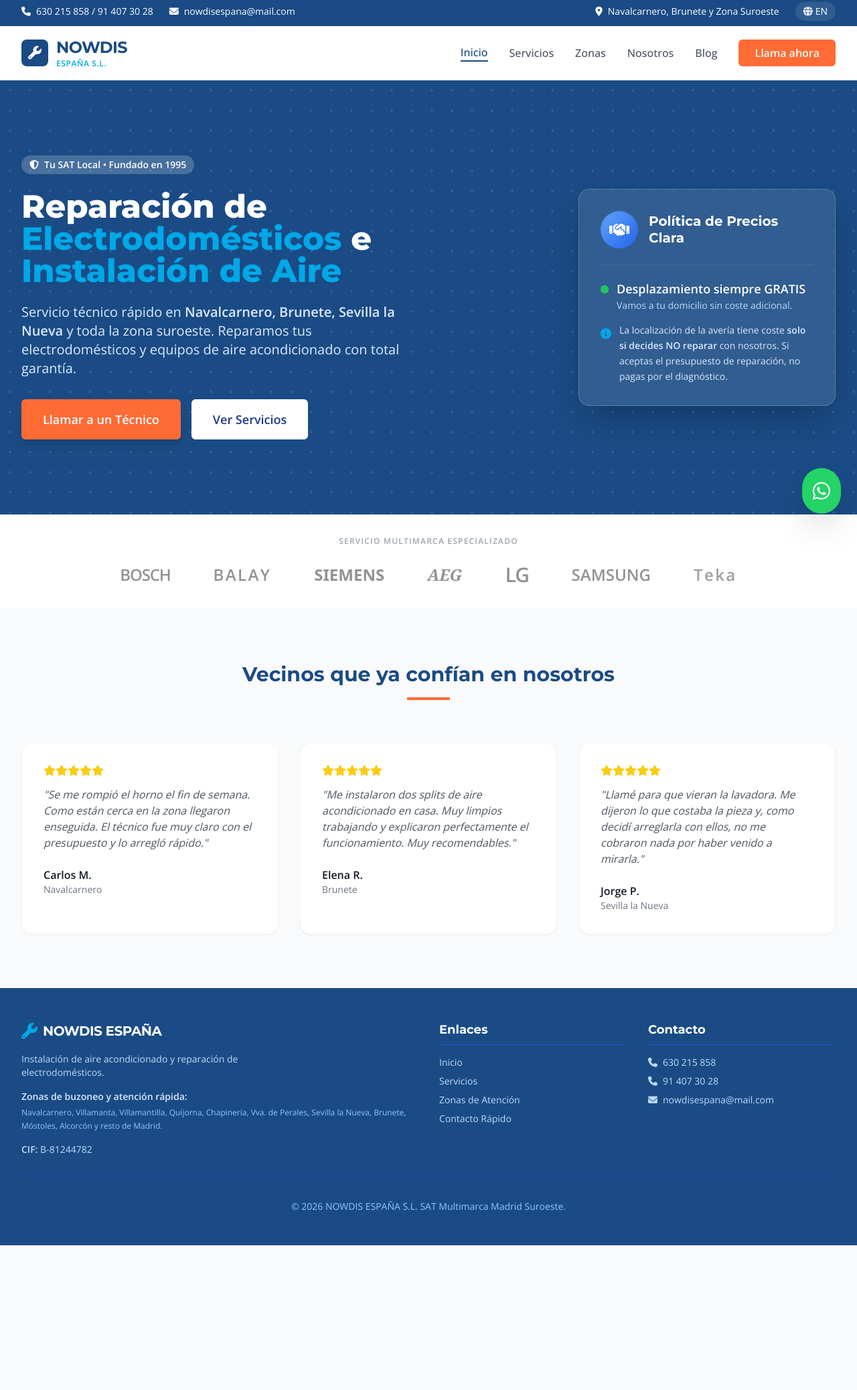
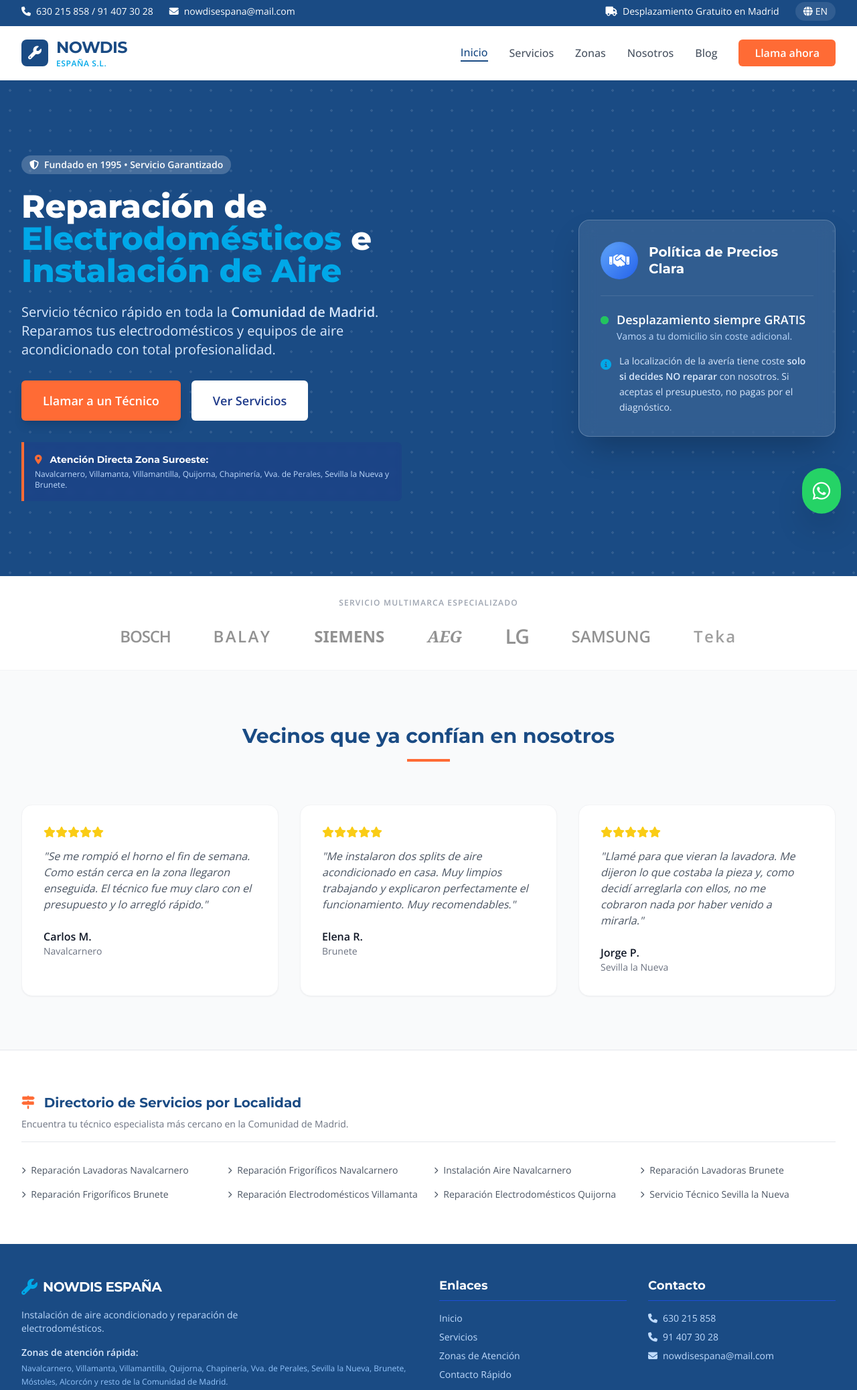
Before and after one commit to Coremal/Nowdis, a plain HTML site: page index.html in a window 1280 px wide. Shown: the part 5-2080 px from the top of the page at 67% size. Before the commit the page ends 1864 px from the top, so only its background shows below. Drawn offline with nearby package versions, Linux system fonts and the light colour scheme.

Commit message:
Update index.html

```diff
--- a/index.html
+++ b/index.html
@@ -5,8 +5,8 @@
     <meta name="viewport" content="width=device-width, initial-scale=1.0">
 
     <!-- SEO OPTIMIZADO PARA INICIO -->
-    <title>SAT Navalcarnero y Suroeste | Reparación de Electrodomésticos y Aire</title>
-    <meta name="description" content="Servicio Técnico Multimarca en Navalcarnero, Brunete, Sevilla la Nueva y alrededores. Instalación de Aire Acondicionado y reparación de electrodomésticos.">
+    <title>Reparación de Electrodomésticos en Madrid | NOWDIS</title>
+    <meta name="description" content="Servicio Técnico Multimarca en toda la Comunidad de Madrid. Reparación de electrodomésticos e instalación de Aire Acondicionado. Desplazamiento gratuito.">
 
     <!-- Tailwind CSS -->
     <script src="https://cdn.tailwindcss.com"></script>
@@ -35,25 +35,21 @@
     <style>
         body { font-family: 'Open Sans', sans-serif; }
         h1, h2, h3, h4, h5, h6, .font-montserrat { font-family: 'Montserrat', sans-serif; }
-
-        @keyframes bounce-slow {
-            0%, 100% { transform: translateY(0); }
-            50% { transform: translateY(-10px); }
-        }
+        @keyframes bounce-slow { 0%, 100% { transform: translateY(0); } 50% { transform: translateY(-10px); } }
         .animate-bounce-slow { animation: bounce-slow 3s infinite; }
     </style>
 </head>
 <body class="min-h-screen flex flex-col bg-gray-50 text-gray-800">
 
-    <!-- Top Contact Bar -->
+    <!-- Top Contact Bar LIMPIA -->
     <div class="hidden md:flex justify-between items-center px-8 py-2 text-sm text-white transition-colors bg-trustBlue">
         <div class="flex items-center space-x-6">
             <a href="tel:630215858" class="flex items-center hover:text-blue-200"><i class="fas fa-phone mr-2"></i> 630 215 858 / 91 407 30 28</a>
             <a href="mailto:nowdisespana@mail.com" class="flex items-center hover:text-blue-200"><i class="fas fa-envelope mr-2"></i> nowdisespana@mail.com</a>
         </div>
         <div class="flex items-center space-x-6">
-            <span class="flex items-center lang-es"><i class="fas fa-map-marker-alt mr-2"></i> Navalcarnero, Brunete y Zona Suroeste</span>
-            <span class="flex items-center lang-en hidden"><i class="fas fa-map-marker-alt mr-2"></i> Serving Navalcarnero & Southwest Madrid</span>
+            <span class="flex items-center lang-es"><i class="fas fa-truck mr-2"></i> Desplazamiento Gratuito en Madrid</span>
+            <span class="flex items-center lang-en hidden"><i class="fas fa-truck mr-2"></i> Free Call-out in Madrid</span>
             <button onclick="toggleLanguage()" class="flex items-center bg-white/10 px-3 py-1 rounded-full hover:bg-white/20 transition-colors cursor-pointer">
                 <i class="fas fa-globe mr-1"></i> <span id="lang-btn-text">EN</span>
             </button>
@@ -76,7 +72,7 @@
                     </a>
                 </div>
 
-                <div class="hidden md:flex items-center space-x-6 lg:space-x-8" id="desktop-menu">
+                <div class="hidden md:flex items-center space-x-6 lg:space-x-8">
                     <a href="index.html" class="nav-btn font-medium transition-colors text-trustBlue border-b-2 border-trustBlue">Inicio</a>
                     <a href="servicios.html" class="nav-btn font-medium transition-colors text-gray-600 hover:text-trustBlue">Servicios</a>
                     <a href="zonas.html" class="nav-btn font-medium transition-colors text-gray-600 hover:text-trustBlue">Zonas</a>
@@ -88,7 +84,7 @@
 
                 <div class="flex items-center md:hidden">
                     <button onclick="toggleMobileMenu()" class="text-gray-600 hover:text-gray-900 focus:outline-none">
-                        <i class="fas fa-bars text-2xl" id="menu-icon"></i>
+                        <i class="fas fa-bars text-2xl"></i>
                     </button>
                 </div>
             </div>
@@ -107,27 +103,27 @@
 
     <!-- MAIN CONTENT - INICIO -->
     <main class="flex-grow relative">
-        <!-- HERO -->
+        <!-- HERO REVISADO -->
         <div class="relative text-white overflow-hidden bg-trustBlue">
             <div class="absolute inset-0 opacity-10 pointer-events-none" style="background-image: radial-gradient(#ffffff 2px, transparent 2px); background-size: 30px 30px;"></div>
             <div class="max-w-7xl mx-auto px-4 sm:px-6 lg:px-8 py-20 lg:py-28 relative z-10 flex flex-col md:flex-row items-center">
                 <div class="md:w-1/2 pr-0 md:pr-10">
                     <div class="inline-flex items-center px-3 py-1 rounded-full bg-white/20 text-white text-sm font-semibold mb-6">
                         <i class="fas fa-shield-alt mr-2"></i>
-                        <span class="lang-es">Tu SAT Local • Fundado en 1995</span>
-                        <span class="lang-en hidden">Your Local Repair Service • Est. 1995</span>
+                        <span class="lang-es">Fundado en 1995 • Servicio Garantizado</span>
+                        <span class="lang-en hidden">Est. 1995 • Guaranteed Service</span>
                     </div>
                     <h1 class="text-4xl md:text-5xl font-extrabold mb-6 leading-tight font-montserrat">
                         <span class="lang-es">Reparación de <span class="text-frostCyan">Electrodomésticos</span> e <span class="text-frostCyan">Instalación de Aire</span></span>
                         <span class="lang-en hidden">Expert <span class="text-frostCyan">Appliance Repair</span> & <span class="text-frostCyan">AC Installation</span></span>
                     </h1>
                     <p class="text-lg md:text-xl mb-8 text-blue-100 lang-es">
-                        Servicio técnico rápido en <strong>Navalcarnero, Brunete, Sevilla la Nueva</strong> y toda la zona suroeste. Reparamos tus electrodomésticos y equipos de aire acondicionado con total garantía.
+                        Servicio técnico rápido en toda la <strong>Comunidad de Madrid</strong>. Reparamos tus electrodomésticos y equipos de aire acondicionado con total profesionalidad.
                     </p>
                     <p class="text-lg md:text-xl mb-8 text-blue-100 lang-en hidden">
-                        Fast technical service in Navalcarnero, Brunete, Sevilla la Nueva and the Southwest region. We repair your appliances and AC units with full warranty.
+                        Fast technical service throughout the Madrid Region. We repair your appliances and AC units with utmost professionalism.
                     </p>
-                    <div class="flex flex-col sm:flex-row space-y-4 sm:space-y-0 sm:space-x-4">
+                    <div class="flex flex-col sm:flex-row space-y-4 sm:space-y-0 sm:space-x-4 mb-8">
                         <a href="contacto.html" class="px-8 py-4 rounded-md text-white font-bold text-lg text-center transition-transform hover:scale-105 shadow-lg bg-electricOrange inline-block">
                             <span class="lang-es">Llamar a un Técnico</span><span class="lang-en hidden">Call a Technician</span>
                         </a>
@@ -135,9 +131,21 @@
                             <span class="lang-es">Ver Servicios</span><span class="lang-en hidden">Our Services</span>
                         </a>
                     </div>
+
+                    <!-- ETIQUETA ELEGANTE ZONA SUROESTE -->
+                    <div class="bg-blue-900/40 border-l-4 border-electricOrange p-4 rounded-r-lg inline-block backdrop-blur-sm">
+                        <p class="text-sm text-white font-bold font-montserrat mb-1">
+                            <i class="fas fa-map-marker-alt text-electricOrange mr-2"></i>
+                            <span class="lang-es">Atención Directa Zona Suroeste:</span>
+                            <span class="lang-en hidden">Direct Service Southwest Zone:</span>
+                        </p>
+                        <p class="text-xs text-blue-200">
+                            Navalcarnero, Villamanta, Villamantilla, Quijorna, Chapinería, Vva. de Perales, Sevilla la Nueva y Brunete.
+                        </p>
+                    </div>
                 </div>
 
-                <div class="md:w-1/2 mt-12 md:mt-0 flex justify-center lg:justify-end">
+                <div class="md:w-1/2 mt-16 md:mt-0 flex justify-center lg:justify-end">
                     <div class="bg-white/10 backdrop-blur-md border border-white/20 p-8 rounded-2xl shadow-2xl max-w-sm w-full transition-transform hover:-translate-y-2 duration-300">
                         <div class="flex items-center mb-6 border-b border-white/10 pb-6">
                             <div class="w-14 h-14 rounded-full flex items-center justify-center mr-4 bg-gradient-to-br from-blue-400 to-blue-600 shadow-inner flex-shrink-0">
@@ -159,7 +167,6 @@
                                <p class="text-white font-bold text-lg leading-tight lang-es">Desplazamiento siempre GRATIS</p>
                                <p class="text-white font-bold text-lg leading-tight lang-en hidden">Travel is always FREE</p>
                                <p class="text-blue-200 text-sm mt-1 lang-es">Vamos a tu domicilio sin coste adicional.</p>
-                               <p class="text-blue-200 text-sm mt-1 lang-en hidden">We come to your home at no extra cost.</p>
                            </div>
                         </div>
 
@@ -168,10 +175,7 @@
                              <i class="fas fa-info-circle text-frostCyan"></i>
                            </div>
                            <p class="text-sm text-blue-100 leading-relaxed lang-es">
-                             La localización de la avería tiene coste <strong>solo si decides NO reparar</strong> con nosotros. Si aceptas el presupuesto de reparación, no pagas por el diagnóstico.
-                           </p>
-                           <p class="text-sm text-blue-100 leading-relaxed lang-en hidden">
-                             Fault diagnosis is charged <strong>only if you decide NOT to repair</strong>. If you proceed with the repair, the diagnosis is free.
+                             La localización de la avería tiene coste <strong>solo si decides NO reparar</strong> con nosotros. Si aceptas el presupuesto, no pagas por el diagnóstico.
                            </p>
                         </div>
                     </div>
@@ -221,6 +225,31 @@
                 </div>
             </div>
         </div>
+
+        <!-- MÓDULO SEO LOCAL (ESTRATEGIA COMPETENCIA) -->
+        <div class="bg-white py-16 border-t border-gray-200">
+            <div class="max-w-7xl mx-auto px-4 sm:px-6 lg:px-8">
+                <div class="mb-8 border-b border-gray-200 pb-4">
+                    <h2 class="text-xl font-bold text-trustBlue font-montserrat"><i class="fas fa-map-signs mr-2 text-electricOrange"></i> Directorio de Servicios por Localidad</h2>
+                    <p class="text-sm text-gray-500 mt-2">Encuentra tu técnico especialista más cercano en la Comunidad de Madrid.</p>
+                </div>
+
+                <div class="grid grid-cols-1 sm:grid-cols-2 md:grid-cols-3 lg:grid-cols-4 gap-4 text-sm">
+                    <!-- Ejemplos de enlaces a las Landing Pages Locales que debes crear -->
+                    <a href="reparacion-lavadoras-navalcarnero.html" class="flex items-center text-gray-600 hover:text-electricOrange transition-colors"><i class="fas fa-chevron-right text-[10px] mr-2"></i> Reparación Lavadoras Navalcarnero</a>
+                    <a href="reparacion-frigorificos-navalcarnero.html" class="flex items-center text-gray-600 hover:text-electricOrange transition-colors"><i class="fas fa-chevron-right text-[10px] mr-2"></i> Reparación Frigoríficos Navalcarnero</a>
+                    <a href="instalacion-aire-navalcarnero.html" class="flex items-center text-gray-600 hover:text-electricOrange transition-colors"><i class="fas fa-chevron-right text-[10px] mr-2"></i> Instalación Aire Navalcarnero</a>
+
+                    <a href="reparacion-lavadoras-brunete.html" class="flex items-center text-gray-600 hover:text-electricOrange transition-colors"><i class="fas fa-chevron-right text-[10px] mr-2"></i> Reparación Lavadoras Brunete</a>
+                    <a href="reparacion-frigorificos-brunete.html" class="flex items-center text-gray-600 hover:text-electricOrange transition-colors"><i class="fas fa-chevron-right text-[10px] mr-2"></i> Reparación Frigoríficos Brunete</a>
+
+                    <a href="reparacion-electrodomesticos-villamanta.html" class="flex items-center text-gray-600 hover:text-electricOrange transition-colors"><i class="fas fa-chevron-right text-[10px] mr-2"></i> Reparación Electrodomésticos Villamanta</a>
+                    <a href="reparacion-electrodomesticos-quijorna.html" class="flex items-center text-gray-600 hover:text-electricOrange transition-colors"><i class="fas fa-chevron-right text-[10px] mr-2"></i> Reparación Electrodomésticos Quijorna</a>
+                    <a href="reparacion-electrodomesticos-sevilla-la-nueva.html" class="flex items-center text-gray-600 hover:text-electricOrange transition-colors"><i class="fas fa-chevron-right text-[10px] mr-2"></i> Servicio Técnico Sevilla la Nueva</a>
+                </div>
+            </div>
+        </div>
+
     </main>
 
     <!-- Botón Flotante WhatsApp -->
@@ -238,9 +267,9 @@
                         <h2 class="font-bold text-xl tracking-tight text-white font-montserrat">NOWDIS ESPAÑA</h2>
                     </div>
                     <p class="text-blue-200 text-sm mb-4 max-w-md">Instalación de aire acondicionado y reparación de electrodomésticos.</p>
-                    <p class="text-sm text-blue-100 mb-1"><strong>Zonas de buzoneo y atención rápida:</strong></p>
+                    <p class="text-sm text-blue-100 mb-1"><strong>Zonas de atención rápida:</strong></p>
                     <p class="text-xs text-blue-300 mb-4 leading-relaxed">
-                        Navalcarnero, Villamanta, Villamantilla, Quijorna, Chapinería, Vva. de Perales, Sevilla la Nueva, Brunete, Móstoles, Alcorcón y resto de Madrid.
+                        Navalcarnero, Villamanta, Villamantilla, Quijorna, Chapinería, Vva. de Perales, Sevilla la Nueva, Brunete, Móstoles, Alcorcón y resto de la Comunidad de Madrid.
                     </p>
                     <p class="text-sm text-blue-200"><strong>CIF:</strong> B-81244782</p>
                 </div>
```
